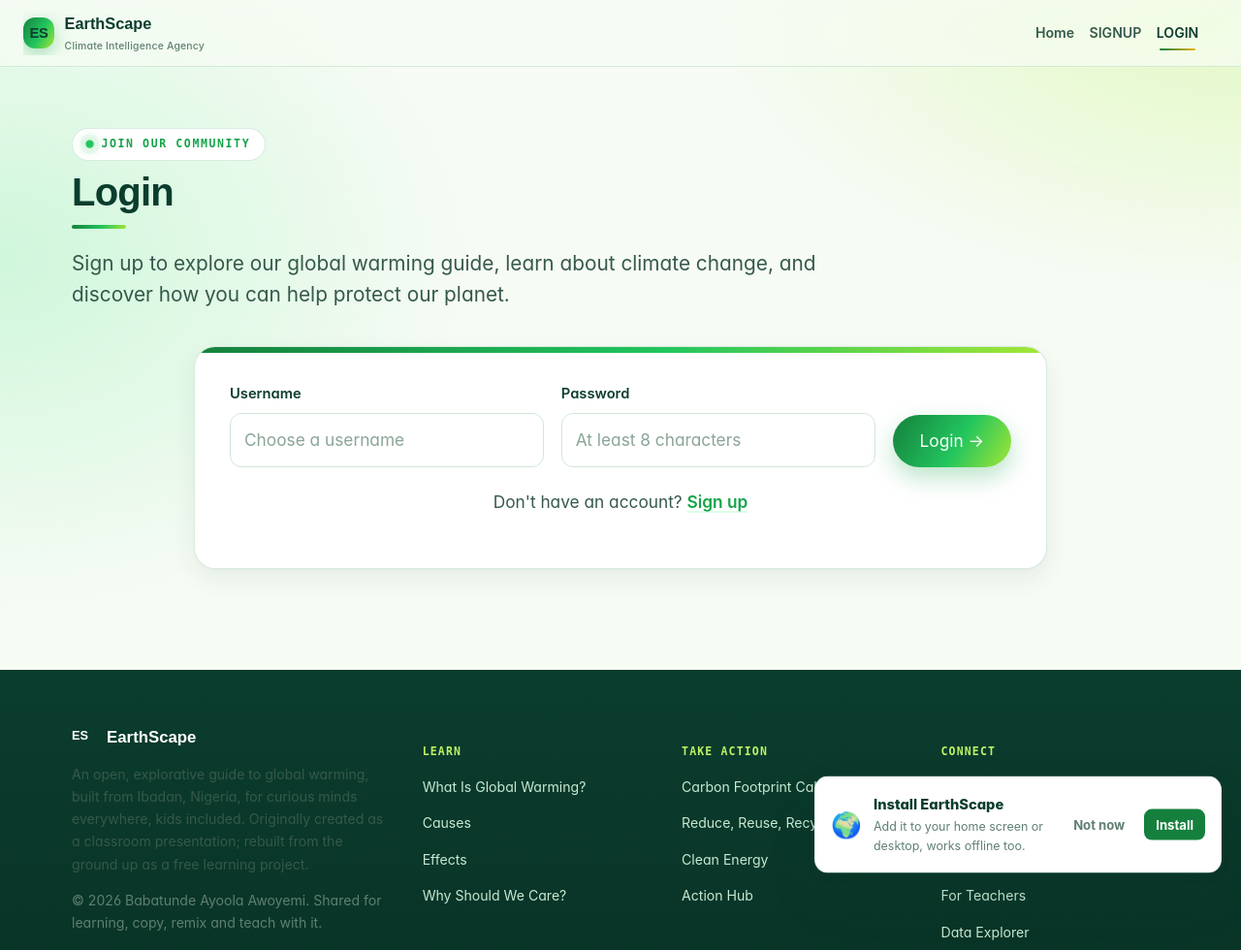
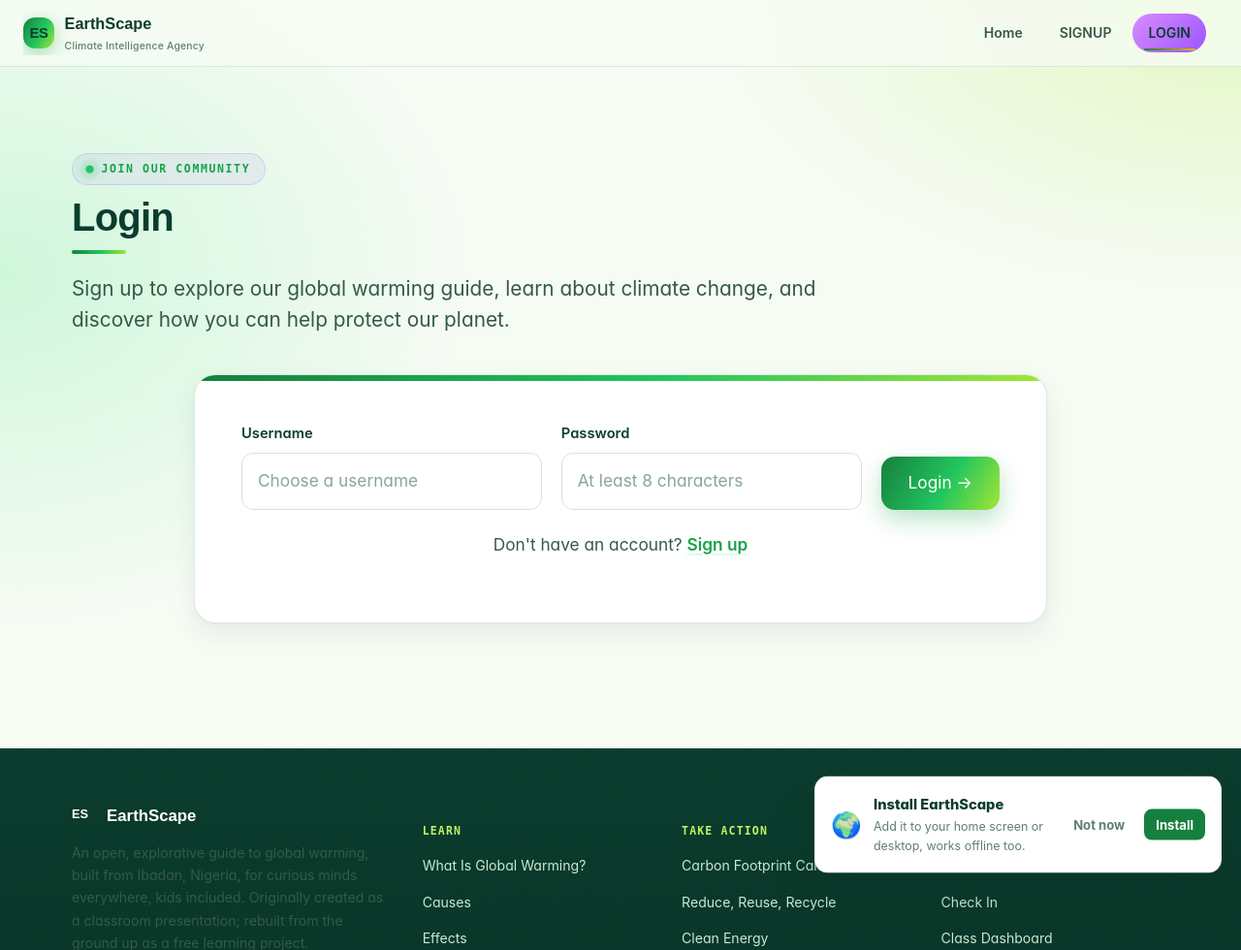
Before and after one commit to ari161-bit/climate-change-dashboard, a Django app: page /climatechanges/login/ in a window 1280 px wide. Shown: the top 980 px of the page at 97% size. Run offline with Django 5.2, Linux system fonts and the light colour scheme; data that the repository does not hold is empty.

Commit message:
Polish public pages to match the purple dashboard
Gradient brand mark, pill nav, roomier sections, gradient headings,
and softer login/signup cards, inputs and buttons.

```diff
--- a/aptech-hadoop-eproject/climatechanges/static/css/eco-site.css
+++ b/aptech-hadoop-eproject/climatechanges/static/css/eco-site.css
@@ -215,3 +215,36 @@ body.eco .eco-num{ font-variant-numeric:tabular-nums; }
 @media(prefers-reduced-motion:reduce){
   body.eco .eco-globe{ transition:none; }
 }
+
+/* ===== Polish: matches the purple dashboard ===== */
+.site-header{ backdrop-filter:blur(14px); background:rgba(255,255,255,.78); border-bottom:1px solid rgba(154,85,255,.12); }
+.nav-desktop{ gap:6px; }
+.nav-desktop .nav-link{ padding:8px 16px; border-radius:999px; transition:background .2s,color .2s; }
+.nav-desktop .nav-link:hover{ background:rgba(154,85,255,.08); text-decoration:none; }
+.nav-desktop .nav-link.is-active{ background:linear-gradient(135deg,#da8cff,#9a55ff); color:#fff; }
+.brand .mark{ background:linear-gradient(135deg,#da8cff,#9a55ff) !important; color:#fff !important; box-shadow:0 6px 18px rgba(154,85,255,.35); }
+
+.section{ padding-top:clamp(48px,7vw,96px); padding-bottom:clamp(48px,7vw,96px); }
+.section-head{ margin-bottom:40px; }
+.section-head h1,.section-head h2{ background:linear-gradient(135deg,#7b2ff7,#da8cff 60%,#fe7096); -webkit-background-clip:text; background-clip:text; color:transparent; }
+.eyebrow{ background:rgba(154,85,255,.08) !important; color:#7b2ff7 !important; border-color:rgba(154,85,255,.2) !important; }
+.lede{ max-width:62ch; }
+
+.login-card,.signup-card{ position:relative; overflow:hidden; border:0 !important; border-radius:28px !important;
+  padding:clamp(28px,4vw,48px) !important; background:rgba(255,255,255,.92) !important;
+  box-shadow:0 30px 80px -20px rgba(110,40,200,.25), 0 2px 8px rgba(110,40,200,.06) !important; }
+.login-card::before,.signup-card::before{ content:""; position:absolute; inset:0 0 auto 0; height:6px;
+  background:linear-gradient(90deg,#ffbf96,#fe7096,#da8cff,#9a55ff,#47c6f0); }
+.login-row,.form-grid{ gap:20px !important; }
+.form-group input,.form-group select,.form-group textarea{ border-radius:14px !important; padding:14px 16px !important;
+  border:1.5px solid #e6e0f3 !important; background:#fbf9ff !important; transition:border-color .2s, box-shadow .2s; }
+.form-group input:focus,.form-group select:focus,.form-group textarea:focus{ outline:none; border-color:#9a55ff !important; box-shadow:0 0 0 4px rgba(154,85,255,.15) !important; background:#fff !important; }
+.btn-primary,.login-button,.signup-button{ background:linear-gradient(135deg,#da8cff,#9a55ff) !important; border:0 !important; color:#fff !important;
+  border-radius:14px !important; box-shadow:0 10px 24px -6px rgba(154,85,255,.5) !important; transition:transform .15s, box-shadow .2s; }
+.btn-primary:hover,.login-button:hover,.signup-button:hover{ transform:translateY(-2px); box-shadow:0 14px 30px -6px rgba(154,85,255,.6) !important; }
+.form-message{ border-radius:14px; }
+.login-text a{ color:#7b2ff7; font-weight:600; }
+
+.card{ border-radius:22px; transition:transform .2s, box-shadow .2s; }
+.card:hover{ transform:translateY(-4px); box-shadow:0 20px 40px -12px rgba(110,40,200,.2); }
+@media (prefers-reduced-motion:reduce){ .card:hover,.btn-primary:hover{ transform:none; } }
--- a/aptech-hadoop-eproject/climatechanges/templates/climatechanges/template.html
+++ b/aptech-hadoop-eproject/climatechanges/templates/climatechanges/template.html
@@ -42,7 +42,7 @@
 <link rel="stylesheet" href="{% static 'css/brand.css' %}">
 <link rel="stylesheet" href="{% static 'css/wow.css' %}?v=galaxy4">
 <link rel="stylesheet" href="{% static 'css/greenery.css' %}?v=4">
-<link rel="stylesheet" href="{% static 'css/eco-site.css' %}?v=2">
+<link rel="stylesheet" href="{% static 'css/eco-site.css' %}?v=3">
 {% block extra_css %}{% endblock %}
 <link rel="manifest" href="/static/manifest.json">
 <meta name="theme-color" content="#0b3d2e" media="(prefers-color-scheme: light)">
```
